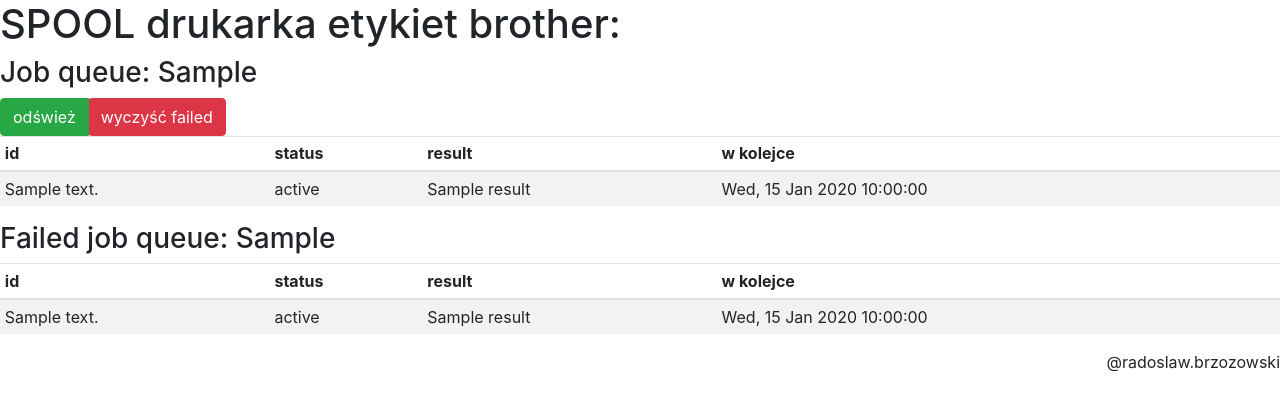
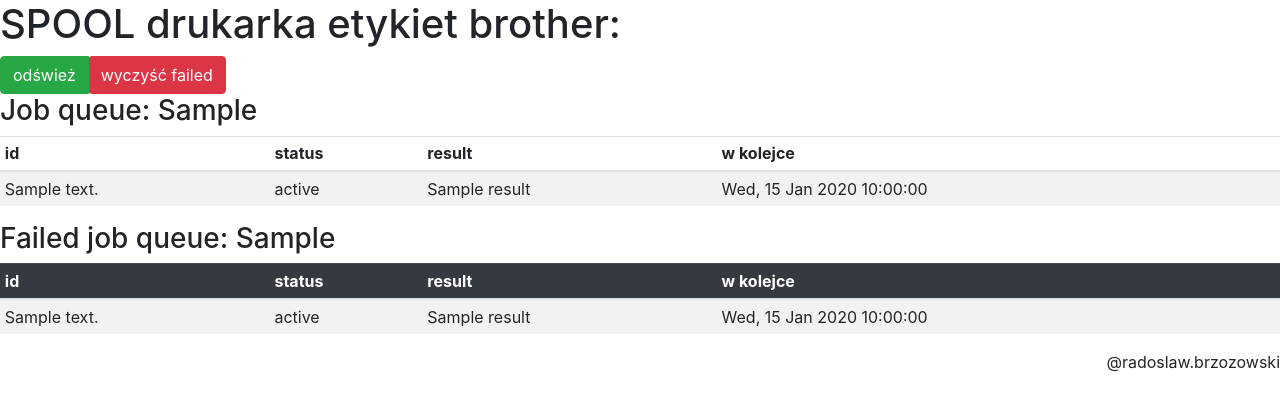
Before and after one commit to radoslav/brother_ql_print_label, a Flask app: template app/templates/index.html in a window 1280 px wide. Shown: the top 411 px of the page. Run offline with Flask 2, Linux system fonts and the light colour scheme; the template is opened without the code that fills it: most values are stand-ins (such as "Sample title", 1, 10 or a date in 2020); some libraries are stand-ins or nearby versions.

Commit message:
index refactor

```diff
--- a/app/templates/index.html
+++ b/app/templates/index.html
@@ -16,8 +16,6 @@
 <body>
 <h1>SPOOL drukarka etykiet brother:</h1>
 
-<h3 class="">Job queue: {{ q_len }}</h3>
-
 <div class="input-group">
     <div class="input-group-prepend">
         <button class="btn btn-success" onClick="window.location.reload();">odśwież</button>
@@ -26,6 +24,8 @@
         <input type="submit" class="btn btn-danger" value="wyczyść failed"/>
     </form>
 </div>
+
+<h3 class="">Job queue: {{ q_len }}</h3>
 
 <table class="table table-sm table-striped">
     <thead class="">
@@ -53,11 +53,10 @@
     {% endif %}
     </tbody>
 </table>
-
 <h3 class="">Failed job queue: {{ failed_len }}</h3>
 
 <table class="table table-sm table-striped">
-    <thead class="">
+    <thead class="table-dark">
     <tr>
         <th>id</th>
         <th>status</th>
@@ -85,5 +84,4 @@
 
 <footer class="text-right">@radoslaw.brzozowski</footer>
 </body>
-
 </html>
```
